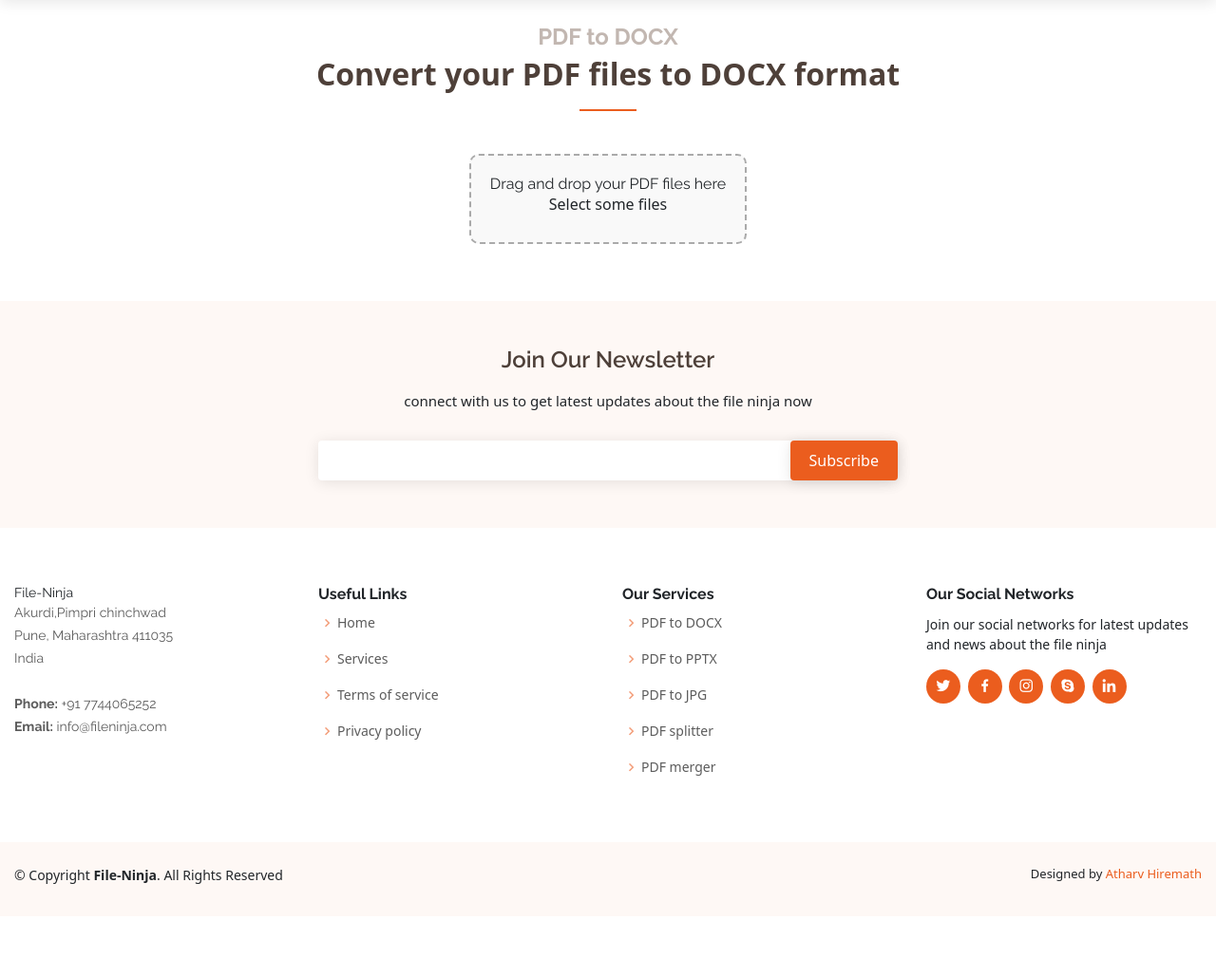
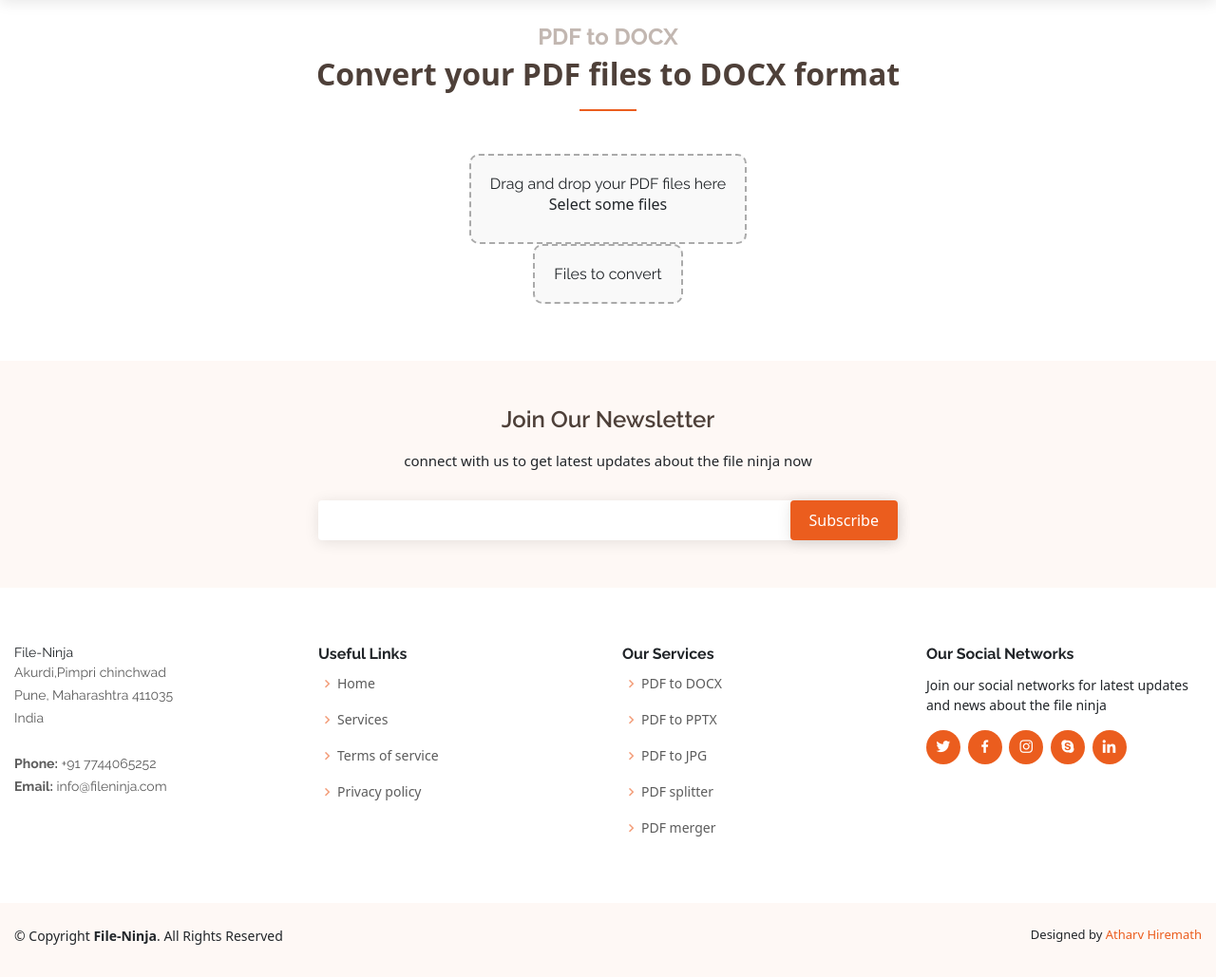
Before and after one commit to Neutrino79/FileNinja-2.0, a Django app: page /pdf_to_docx/ in a window 1280 px wide. Shown: the part 72-1101 px from the top of the page at 95% size. Before the commit the page ends 1003 px from the top, so only its background shows below. Run offline with Django 5.2, Linux system fonts and the light colour scheme; some libraries are stand-ins or nearby versions.

Commit message:
checkpoint commit before changing the container

```diff
--- a/src/apps/file_converter/templates/file_converter/pdf_to_docx.html
+++ b/src/apps/file_converter/templates/file_converter/pdf_to_docx.html
@@ -18,6 +18,21 @@
               </div>
             </div>
 
+            <!-- File list -->
+            <div class="content-row">
+                <div class="box">
+                    <div class="box-header">
+                        <h3 class="box-title">Files to convert</h3>
+                    </div>
+                    <div class="container" id="uploaded-files">
+                        <div class="row">
+                            <!-- Uploaded files will be inserted here -->
+                        </div>
+                    </div>
+                </div>
+            </div>
+
+
         </div>
     </section>
 {% endblock %}
--- a/src/static/assets/custom/css/styles.css
+++ b/src/static/assets/custom/css/styles.css
@@ -14,6 +14,7 @@
         text-align: center;
         background: #f9f9f9;
         position: relative;
+
     }
 
     .box.highlight {
@@ -30,3 +31,27 @@
         opacity: 0;
         cursor: pointer;
     }
+
+
+    /*uploaded files in th container*/
+
+#uploaded-files {
+    display: flex;
+    flex-wrap: wrap;
+    max-height: calc(500px * 3); /* Adjust as needed */
+    overflow-y: auto; /* Enable scrolling */
+}
+
+#uploaded-files .col {
+    flex: 1 0 20%; /* Grow and shrink as needed, basis is 20% */
+    border: 1px solid #ddd;
+    border-radius: 4px;
+    padding: 10px;
+    margin: 10px;
+    box-sizing: border-box; /* Include padding and border in element's total width and height */
+}
+
+#uploaded-files .col img, #uploaded-files .col object {
+    max-width: 100%;
+    height: auto;
+}
--- a/src/static/assets/custom/js/customjs.js
+++ b/src/static/assets/custom/js/customjs.js
@@ -54,33 +54,33 @@
         validFileTypes = ['application/pdf'];
     }
 
-    ([...files]).forEach(file => uploadFile(file, validFileTypes));
+    let uploadedFilesContainer = document.getElementById('uploaded-files').children[0];
+
+    ([...files]).forEach(file => {
+        if (validFileTypes.includes(file.type)) {
+            let fileDiv = document.createElement('div');
+            fileDiv.className = 'col';
+
+            if (file.type.startsWith('image/')) {
+                let img = document.createElement('img');
+                img.src = URL.createObjectURL(file);
+                img.onload = function() {
+                    URL.revokeObjectURL(this.src);
+                }
+                fileDiv.appendChild(img);
+            } else if (file.type === 'application/pdf') {
+                let objElem = document.createElement('object');
+                objElem.data = URL.createObjectURL(file);
+                objElem.width = '50%';
+                objElem.height = '50%'; // Adjust this value as needed
+                fileDiv.appendChild(objElem);
+            } else {
+                fileDiv.textContent = file.name;
+            }
+
+            uploadedFilesContainer.appendChild(fileDiv);
+        } else {
+            alert(`Please upload a valid file. Accepted formats are: ${validFileTypes.join(', ')}`);
+        }
+    });
 }
-
-function uploadFile(file, validFileTypes) {
-
-    let mimeToExtension = {
-        'application/pdf': '.pdf',
-        'image/jpeg': '.jpg',
-        'image/png': '.png'
-        // Add more mappings if needed
-    };
-
-    if (!validFileTypes.includes(file.type)) {
-        let validExtensions = validFileTypes.map(type => mimeToExtension[type]).join(', ');
-        alert(`Please upload a valid file. Accepted formats are: ${validExtensions}`);
-        return;
-    }
-
-    let url = '/your-upload-url/';
-    let formData = new FormData();
-
-    formData.append('file', file);
-
-    fetch(url, {
-        method: 'POST',
-        body: formData
-    })
-    .then(() => { /* Done. Inform the user */ })
-    .catch(() => { /* Error. Inform the user */ });
-}
```
